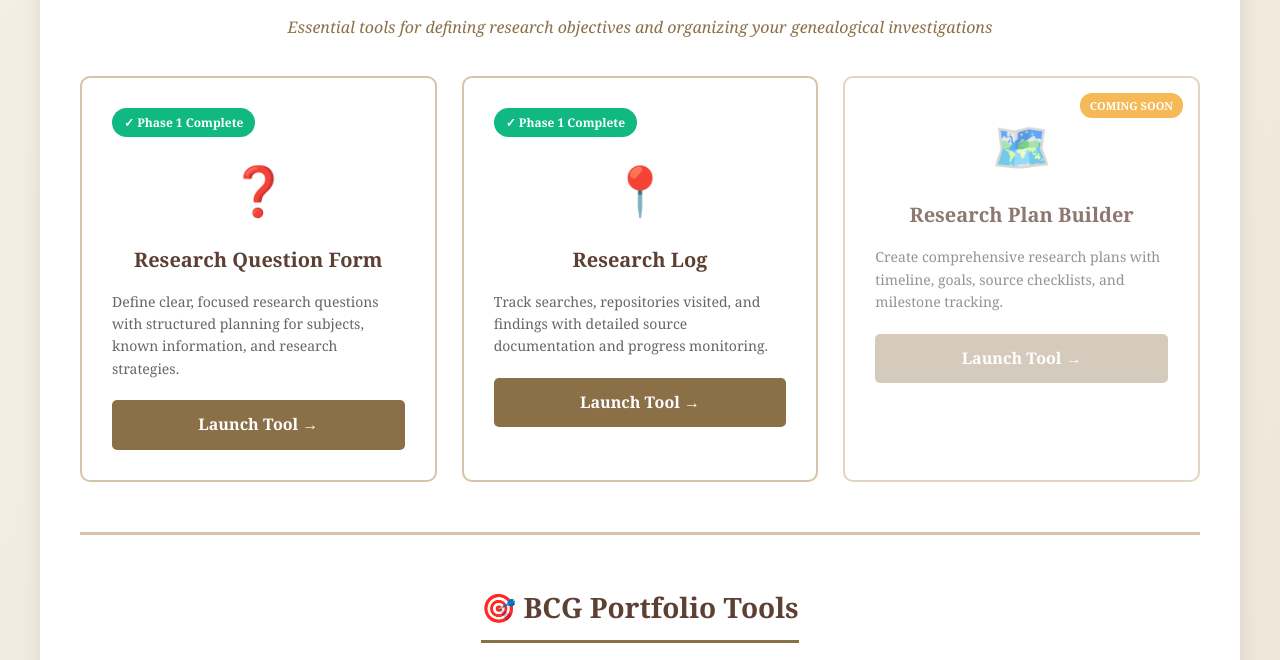
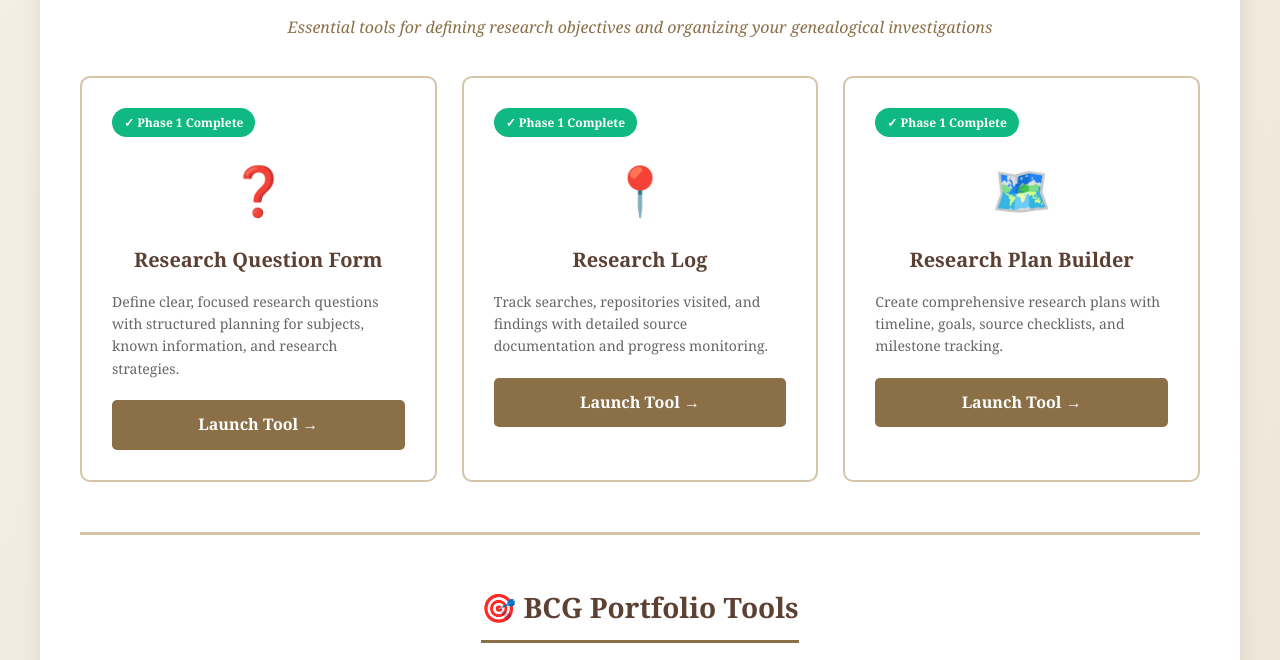
Before and after one commit to BKGenealogy/bkgenealogy.github.io, a plain HTML site: page index.html in a window 1280 px wide. Shown: the part 681-1341 px from the top of the page. Drawn offline with Linux system fonts and the light colour scheme.

Commit message:
add builder

```diff
--- a/index.html
+++ b/index.html
@@ -411,13 +411,13 @@
                     <a href="https://bkgenealogy.github.io/genealogy-research-log/" class="tool-link" target="_blank">Launch Tool →</a>
                 </div>
 
-                <div class="tool-card coming-soon">
-                    <span class="coming-soon-badge">Coming Soon</span>
-                    <div class="tool-icon">🗺️</div>
-                    <h3>Research Plan Builder</h3>
-                    <p>Create comprehensive research plans with timeline, goals, source checklists, and milestone tracking.</p>
-                    <a href="#" class="tool-link">Launch Tool →</a>
-                </div>
+                <div class="tool-card">
+    <div class="phase-badge">✓ Phase 1 Complete</div>
+    <div class="tool-icon">🗺️</div>
+    <h3>Research Plan Builder</h3>
+    <p>Create comprehensive research plans with timeline, goals, source checklists, and milestone tracking.</p>
+    <a href="https://bkgenealogy.github.io/genealogy-research-plan/" class="tool-link" target="_blank">Launch Tool →</a>
+</div>
             </div>
 
             <div class="divider"></div>
```
